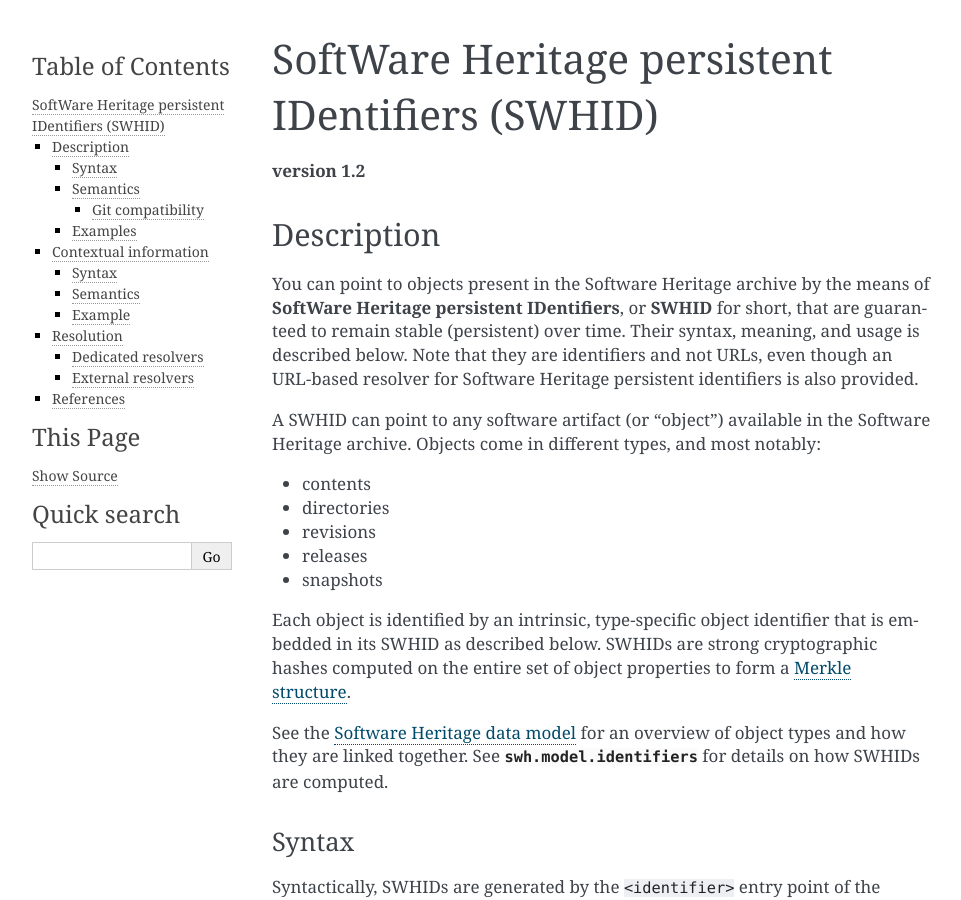
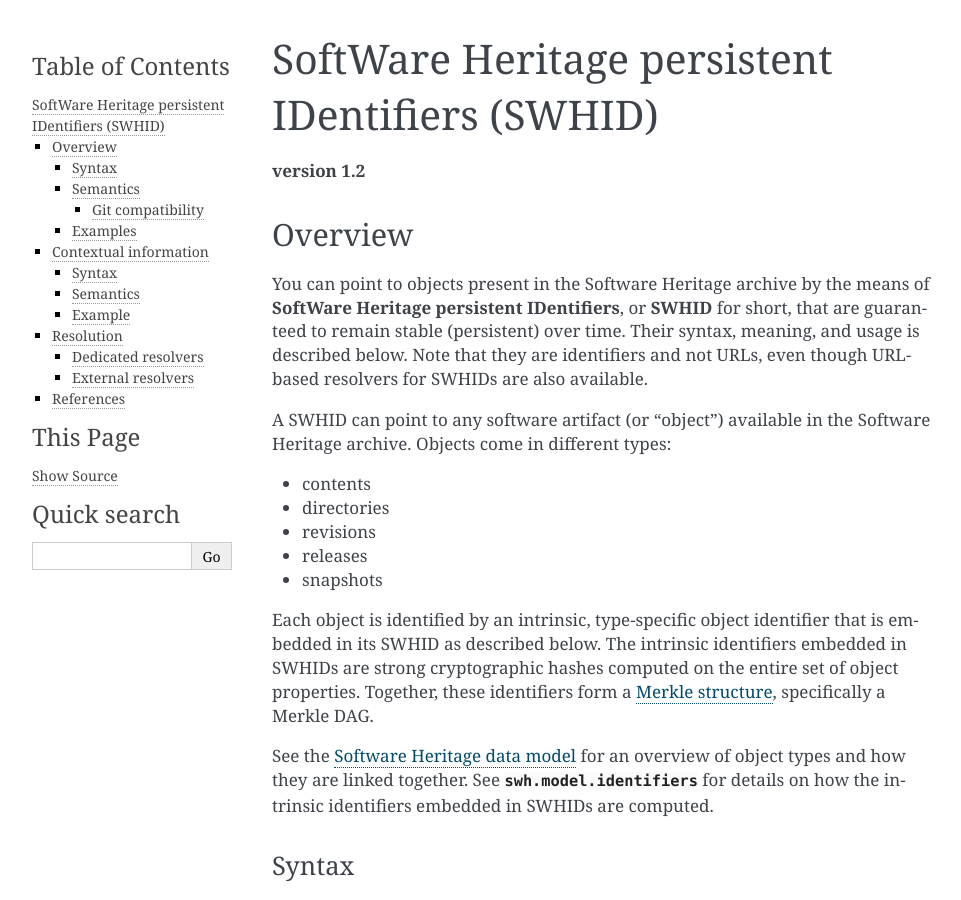
Before and after one commit to SoftwareHeritage/swh-model, a Sphinx documentation site: the page built from docs/persistent-identifiers.rst, in a window 1280 px wide and 900 px high. Shown: the whole window, without its empty margins (148-1109 px from the left). Built offline with Sphinx 7.4.7, drawn with Linux system fonts in a browser that asks for light colours; pages that are not in the unit, such as notebooks, are missing from menus; cross-references to code outside the pages are shown as plain code.

Commit message:
SWHID doc: improve wording of intrinsic parts v. the rest

```diff
--- a/docs/persistent-identifiers.rst
+++ b/docs/persistent-identifiers.rst
@@ -7,18 +7,17 @@
 **version 1.2**
 
 
-Description
-===========
+Overview
+========
 
 You can point to objects present in the Software Heritage archive by the means
 of **SoftWare Heritage persistent IDentifiers**, or **SWHID** for short, that
 are guaranteed to remain stable (persistent) over time. Their syntax, meaning,
 and usage is described below. Note that they are identifiers and not URLs, even
-though an URL-based resolver for Software Heritage persistent identifiers is
-also provided.
+though URL-based resolvers for SWHIDs are also available.
 
 A SWHID can point to any software artifact (or "object") available in the
-Software Heritage archive. Objects come in different types, and most notably:
+Software Heritage archive. Objects come in different types:
 
 * contents
 * directories
@@ -27,13 +26,15 @@
 * snapshots
 
 Each object is identified by an intrinsic, type-specific object identifier that
-is embedded in its SWHID as described below. SWHIDs are strong cryptographic
-hashes computed on the entire set of object properties to form a `Merkle
-structure <https://en.wikipedia.org/wiki/Merkle_tree>`_.
+is embedded in its SWHID as described below. The intrinsic identifiers embedded
+in SWHIDs are strong cryptographic hashes computed on the entire set of object
+properties. Together, these identifiers form a `Merkle structure
+<https://en.wikipedia.org/wiki/Merkle_tree>`_, specifically a Merkle DAG.
 
 See the :ref:`Software Heritage data model <data-model>` for an overview of
 object types and how they are linked together. See
-:py:mod:`swh.model.identifiers` for details on how SWHIDs are computed.
+:py:mod:`swh.model.identifiers` for details on how the intrinsic identifiers
+embedded in SWHIDs are computed.
 
 
 Syntax
```
